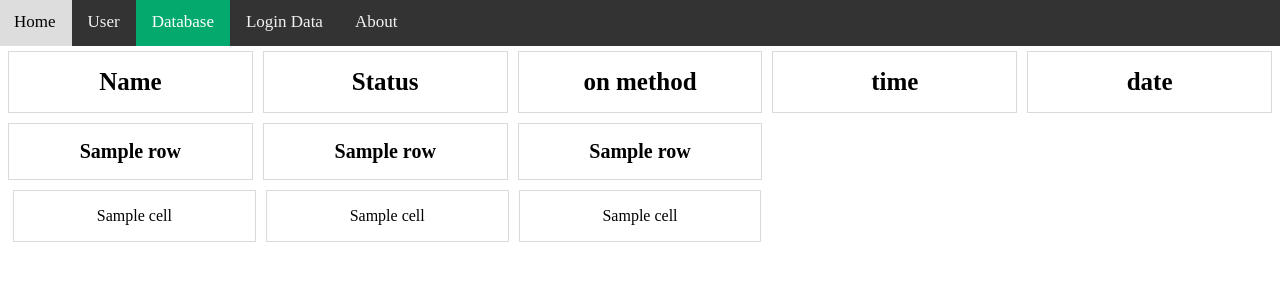
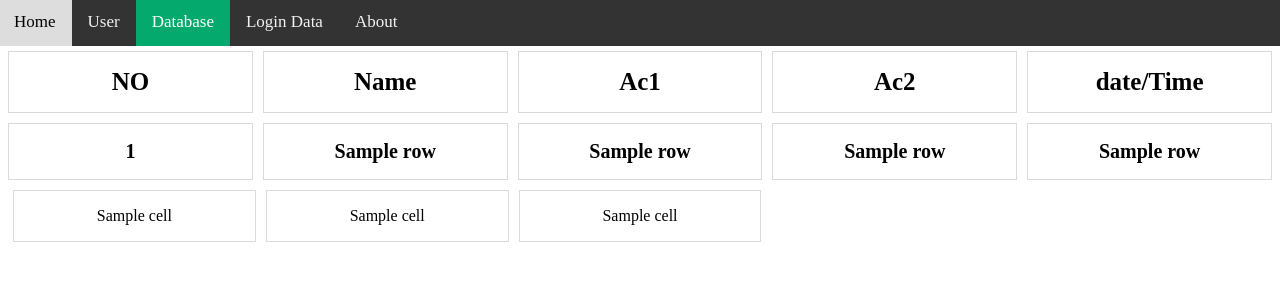
Before and after one commit to SahilPadhiyar18/digitalOcen, a Flask app: template templates/log.html in a window 1280 px wide; the page is wider, and only the part inside the window is pictured. Shown: the top 300 px of that part. Run offline with Flask 2, Linux system fonts and the light colour scheme; the template is opened without the code that fills it: most values are stand-ins (such as "Sample title", 1, 10 or a date in 2020); lists and menus that the app fills with data are empty; some libraries are stand-ins or nearby versions.

Commit message:
currentdata

```diff
--- a/templates/log.html
+++ b/templates/log.html
@@ -87,33 +87,43 @@
   <div class="row">
     <div class="column">
       <table>
-        <th style="font-size:25px">Name</th>
+        <th style="font-size:25px">NO</th>
       </table>
     </div>
     <div class="column">
       <table>
-          <th style="font-size:25px">Status</th>
+          <th style="font-size:25px">Name</th>
       </table>
     </div>
     <div class="column">
       <table>
-          <th style="font-size:25px">on method</th>
+          <th style="font-size:25px">Ac1</th>
       </table>
     </div>
 
     <div class="column">
       <table>
-          <th style="font-size:25px">time</th>
+          <th style="font-size:25px">Ac2</th>
       </table>
     </div>
     <div class="column">
       <table>
-          <th style="font-size:25px">date</th>
+          <th style="font-size:25px">date/Time</th>
       </table>
     </div>
   </div>
 
   <div class="row">
+    <div class="column">
+      <table>
+        {% for data in data%}
+            <tr class="table_header">
+                <th style="font-size:20px">{{ data[0] }}</th>
+            </tr>
+        {% endfor %}
+      </table>
+    </div>
+
     <div class="column">
       <table>
         {% for data in data%}
@@ -139,6 +149,16 @@
           {% for data in data%}
           <tr class="table_header">
               <th style="font-size:20px">{{ data[3] }}</th>
+          </tr>
+          {% endfor %}
+        </table>
+      </div>
+
+      <div class="column">
+        <table>
+          {% for data in data%}
+          <tr class="table_header">
+              <th style="font-size:20px">{{ data[4] }}</th>
           </tr>
           {% endfor %}
         </table>
```
